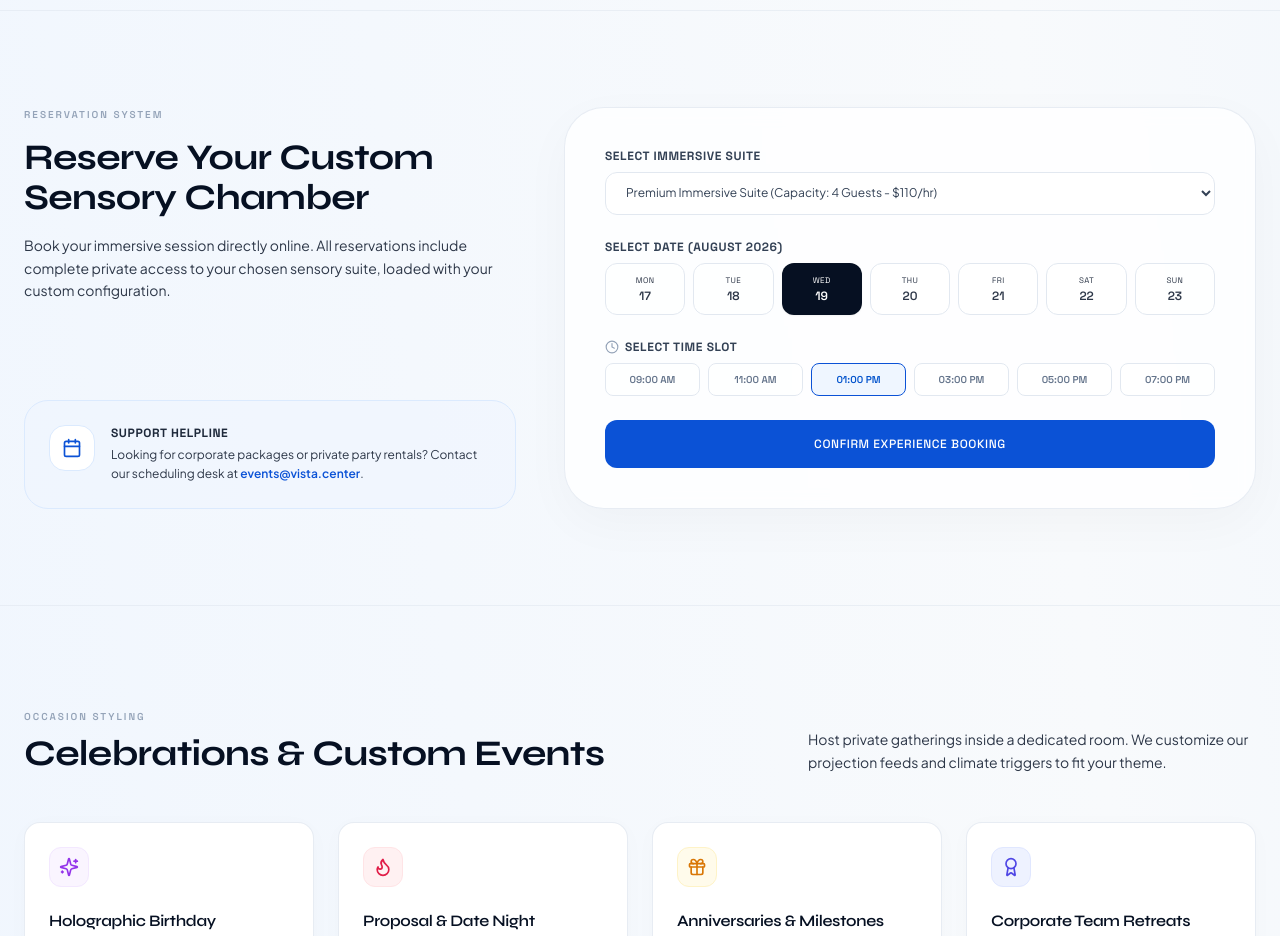
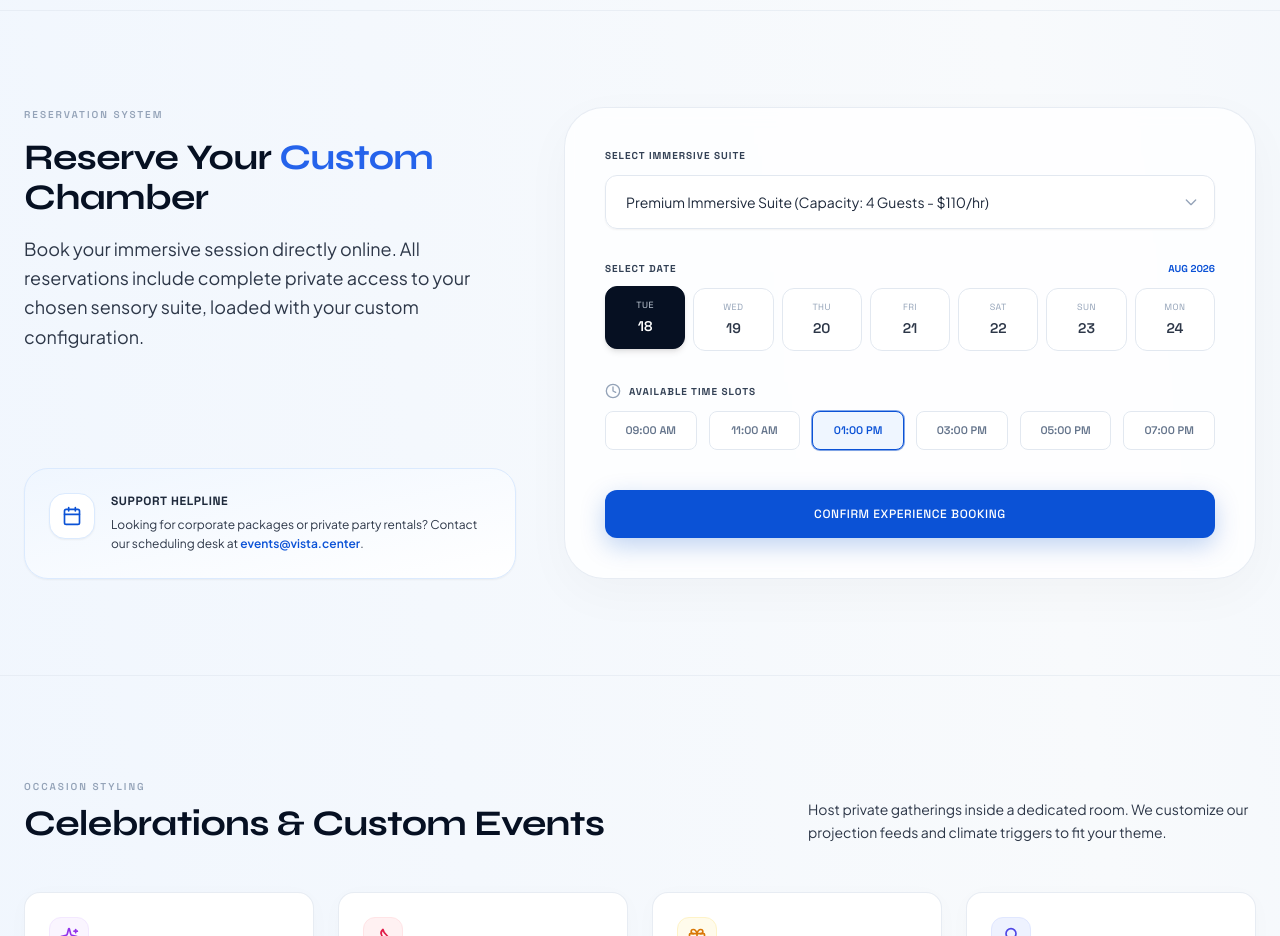
Before and after one commit to Mausam465/Acdyon_Technologies, a React (Vite) app: page / in a window 1280 px wide. Shown: the part 8080-9016 px from the top of the page. Built offline with nearby package versions, Linux system fonts and the light colour scheme.

Commit message:
build experience booking interface

```diff
--- a/src/sections/BookingSection.jsx
+++ b/src/sections/BookingSection.jsx
@@ -1,20 +1,35 @@
 import React, { useState } from 'react'
-import { Calendar as CalendarIcon, Clock, CheckCircle } from 'lucide-react'
+import { Calendar as CalendarIcon, Clock, CheckCircle, Info } from 'lucide-react'
 
-const slots = ['09:00 AM', '11:00 AM', '01:00 PM', '03:00 PM', '05:00 PM', '07:00 PM']
-const dates = [
-  { day: 'Mon', num: 17, active: true },
-  { day: 'Tue', num: 18, active: true },
-  { day: 'Wed', num: 19, active: true },
-  { day: 'Thu', num: 20, active: true },
-  { day: 'Fri', num: 21, active: true },
-  { day: 'Sat', num: 22, active: true },
-  { day: 'Sun', num: 23, active: true }
-]
+// Generate next 7 days dynamically
+const getNext7Days = () => {
+  const dates = [];
+  const today = new Date();
+  const days = ['Sun', 'Mon', 'Tue', 'Wed', 'Thu', 'Fri', 'Sat'];
+  const months = ['Jan', 'Feb', 'Mar', 'Apr', 'May', 'Jun', 'Jul', 'Aug', 'Sep', 'Oct', 'Nov', 'Dec'];
+
+  for (let i = 0; i < 7; i++) {
+    const nextDate = new Date(today);
+    nextDate.setDate(today.getDate() + i);
+    dates.push({
+      dateObj: nextDate,
+      day: days[nextDate.getDay()],
+      num: nextDate.getDate(),
+      month: months[nextDate.getMonth()],
+      year: nextDate.getFullYear(),
+      fullStr: nextDate.toDateString()
+    });
+  }
+  return dates;
+};
+
+const next7Days = getNext7Days();
+const currentMonthYear = `${next7Days[0].month} ${next7Days[0].year}`;
+const slots = ['09:00 AM', '11:00 AM', '01:00 PM', '03:00 PM', '05:00 PM', '07:00 PM'];
 
 function BookingSection() {
   const [suite, setSuite] = useState('Premium Immersive Suite')
-  const [selectedDate, setSelectedDate] = useState(19)
+  const [selectedDateStr, setSelectedDateStr] = useState(next7Days[0].fullStr)
   const [selectedSlot, setSelectedSlot] = useState('01:00 PM')
   const [booked, setBooked] = useState(false)
 
@@ -22,6 +37,8 @@ function BookingSection() {
     e.preventDefault()
     setBooked(true)
   }
+
+  const selectedDateObj = next7Days.find(d => d.fullStr === selectedDateStr);
 
   return (
     <section id="booking" className="w-full py-24 px-6 max-w-7xl mx-auto border-b border-slate-200/60">
@@ -34,23 +51,23 @@ function BookingSection() {
               Reservation System
             </span>
             <h2 className="text-3xl md:text-4xl font-display font-bold text-[#061022]">
-              Reserve Your Custom Sensory Chamber
+              Reserve Your <span className="text-blue-600">Custom</span> Chamber
             </h2>
-            <p className="text-slate-600 text-sm font-sans leading-relaxed">
+            <p className="text-slate-600 text-lg font-sans leading-relaxed">
               Book your immersive session directly online. All reservations include complete private access to your chosen sensory suite, loaded with your custom configuration.
             </p>
           </div>
 
-          <div className="p-6 rounded-3xl border border-blue-100 bg-blue-50/50 flex items-start gap-4">
-            <div className="p-3 rounded-2xl bg-white text-vista-blue border border-blue-100">
+          <div className="p-6 rounded-3xl border border-blue-100 bg-gradient-to-br from-blue-50/80 to-white flex items-start gap-4 shadow-sm">
+            <div className="p-3 rounded-2xl bg-white text-vista-blue border border-blue-100 shadow-sm">
               <CalendarIcon className="w-5 h-5" />
             </div>
             <div>
               <h4 className="text-xs font-technical uppercase font-bold text-slate-800 tracking-wider">
                 Support Helpline
               </h4>
-              <p className="text-xs text-slate-600 font-sans mt-1 leading-relaxed">
-                Looking for corporate packages or private party rentals? Contact our scheduling desk at <span className="font-semibold text-vista-blue">events@vista.center</span>.
+              <p className="text-xs text-slate-600 font-sans mt-1.5 leading-relaxed">
+                Looking for corporate packages or private party rentals? Contact our scheduling desk at <span className="font-semibold text-vista-blue cursor-pointer hover:underline">events@vista.center</span>.
               </p>
             </div>
           </div>
@@ -60,64 +77,74 @@ function BookingSection() {
         <div className="w-full lg:w-7/12 p-8 md:p-10 rounded-[2.5rem] border border-slate-200/80 bg-white/80 backdrop-blur shadow-[0_15px_50px_rgba(0,0,0,0.03)] flex flex-col justify-center relative overflow-hidden">
 
           {!booked ? (
-            <form onSubmit={handleSubmit} className="space-y-6">
+            <form onSubmit={handleSubmit} className="space-y-8">
 
               {/* Select Suite */}
-              <div className="space-y-2">
-                <label className="text-xs font-technical uppercase font-bold text-slate-700 tracking-wider block">
+              <div className="space-y-3">
+                <label className="text-[10px] font-technical uppercase tracking-widest font-bold text-slate-700 block">
                   Select Immersive Suite
                 </label>
+                <div className="relative">
                   <select
                     value={suite}
                     onChange={(e) => setSuite(e.target.value)}
-                  className="w-full px-4 py-3 text-xs rounded-xl border border-slate-200 bg-white/70 focus:outline-none focus:border-vista-blue transition-all font-sans text-slate-700 cursor-pointer"
+                    className="w-full px-5 py-4 text-sm rounded-xl border border-slate-200 bg-white/90 focus:outline-none focus:border-vista-blue focus:ring-4 focus:ring-vista-blue/10 transition-all font-sans text-slate-800 cursor-pointer shadow-sm appearance-none"
                   >
                     <option value="Solo Escape Suite">Solo Escape Suite (Capacity: 1 Guest - $75/hr)</option>
                     <option value="Premium Immersive Suite">Premium Immersive Suite (Capacity: 4 Guests - $110/hr)</option>
                     <option value="VISTA Duo Sanctuary">VISTA Duo Sanctuary (Capacity: 2 Guests - $95/hr)</option>
                   </select>
+                  <div className="absolute inset-y-0 right-4 flex items-center pointer-events-none">
+                    <svg className="w-4 h-4 text-slate-400" fill="none" stroke="currentColor" viewBox="0 0 24 24"><path strokeLinecap="round" strokeLinejoin="round" strokeWidth="2" d="M19 9l-7 7-7-7"></path></svg>
+                  </div>
+                </div>
               </div>
 
               {/* Select Date */}
-              <div className="space-y-2">
-                <label className="text-xs font-technical uppercase font-bold text-slate-700 tracking-wider block">
-                  Select Date (August 2026)
+              <div className="space-y-3">
+                <div className="flex items-center justify-between">
+                  <label className="text-[10px] font-technical uppercase tracking-widest font-bold text-slate-700 block">
+                    Select Date
                   </label>
+                  <span className="text-[10px] font-technical uppercase text-vista-blue font-bold">{currentMonthYear}</span>
+                </div>
                 <div className="grid grid-cols-7 gap-2">
-                  {dates.map((d) => (
+                  {next7Days.map((d) => (
                     <button
-                      key={d.num}
+                      key={d.fullStr}
                       type="button"
-                      onClick={() => setSelectedDate(d.num)}
-                      className={`py-2.5 rounded-xl border text-center flex flex-col items-center justify-center transition-all duration-300 ${
-                        selectedDate === d.num
-                          ? 'bg-[#061022] text-white border-transparent shadow-sm'
-                          : 'border-slate-200 bg-white/50 text-slate-600 hover:bg-white hover:border-slate-300'
+                      onClick={() => setSelectedDateStr(d.fullStr)}
+                      className={`py-3 rounded-xl border text-center flex flex-col items-center justify-center transition-all duration-300 ${
+                        selectedDateStr === d.fullStr
+                          ? 'bg-[#061022] text-white border-[#061022] shadow-md transform -translate-y-0.5'
+                          : 'border-slate-200 bg-white/60 text-slate-600 hover:bg-white hover:border-slate-300 hover:shadow-sm'
                       }`}
                     >
-                      <span className="text-[8px] font-technical uppercase tracking-wider block">{d.day}</span>
-                      <span className="text-xs font-semibold font-technical mt-0.5">{d.num}</span>
+                      <span className={`text-[9px] font-technical uppercase tracking-wider block ${selectedDateStr === d.fullStr ? 'text-slate-300' : 'text-slate-400'}`}>
+                        {d.day}
+                      </span>
+                      <span className="text-sm font-semibold font-technical mt-1">{d.num}</span>
                     </button>
                   ))}
                 </div>
               </div>
 
               {/* Select Time Slot */}
-              <div className="space-y-2">
-                <label className="text-xs font-technical uppercase font-bold text-slate-700 tracking-wider block flex items-center gap-1.5">
-                  <Clock className="w-3.5 h-3.5 text-slate-400" />
-                  Select Time Slot
+              <div className="space-y-3">
+                <label className="text-[10px] font-technical uppercase tracking-widest font-bold text-slate-700 flex items-center gap-2">
+                  <Clock className="w-4 h-4 text-slate-400" />
+                  Available Time Slots
                 </label>
-                <div className="grid grid-cols-3 sm:grid-cols-6 gap-2">
+                <div className="grid grid-cols-3 sm:grid-cols-6 gap-3">
                   {slots.map((slot) => (
                     <button
                       key={slot}
                       type="button"
                       onClick={() => setSelectedSlot(slot)}
-                      className={`py-2 rounded-lg border text-center text-[10px] font-technical font-semibold transition-all duration-300 ${
+                      className={`py-2.5 rounded-lg border text-center text-[11px] font-technical font-semibold transition-all duration-300 ${
                         selectedSlot === slot
-                          ? 'border-vista-blue bg-blue-50 text-[#0052CC]'
-                          : 'border-slate-200 bg-white/50 text-slate-500 hover:bg-white hover:border-slate-300'
+                          ? 'border-vista-blue bg-blue-50 text-vista-blue shadow-sm ring-1 ring-vista-blue/50'
+                          : 'border-slate-200 bg-white/60 text-slate-500 hover:bg-white hover:border-slate-300 hover:shadow-sm'
                       }`}
                     >
                       {slot}
@@ -127,30 +154,42 @@ function BookingSection() {
               </div>
 
               {/* Submit Reservation */}
+              <div className="pt-2">
                 <button
                   type="submit"
-                className="btn-premium w-full text-center py-4 rounded-xl text-xs uppercase tracking-widest font-semibold text-white bg-vista-blue hover:bg-vista-blueDark hover:shadow-[0_4px_20px_rgba(0,82,204,0.2)] transition-all duration-300 block"
+                  className="btn-premium w-full flex items-center justify-center gap-2 py-4 rounded-xl text-xs uppercase tracking-widest font-semibold text-white bg-vista-blue hover:bg-vista-blueDark shadow-[0_8px_25px_rgba(0,82,204,0.25)] hover:shadow-[0_12px_35px_rgba(0,82,204,0.35)] transition-all duration-300"
                 >
                   Confirm Experience Booking
                 </button>
+              </div>
             </form>
           ) : (
-            <div className="text-center py-10 space-y-4 animate-in fade-in zoom-in duration-300">
-              <div className="w-16 h-16 bg-emerald-50 border border-emerald-100 rounded-full flex items-center justify-center mx-auto text-emerald-600">
-                <CheckCircle className="w-8 h-8" />
+            <div className="text-center py-12 space-y-5 animate-in fade-in zoom-in duration-500">
+              <div className="w-20 h-20 bg-emerald-50 border-2 border-emerald-100 rounded-full flex items-center justify-center mx-auto text-emerald-500 shadow-sm">
+                <CheckCircle className="w-10 h-10" />
               </div>
-              <h3 className="font-display font-bold text-xl text-[#061022]">
+              <div>
+                <h3 className="font-display font-bold text-2xl text-[#061022] mb-2">
                   Sensory Chamber Booked!
                 </h3>
-              <p className="text-xs text-slate-600 font-sans max-w-sm mx-auto leading-relaxed">
-                Your reservation for the <span className="font-semibold">{suite}</span> on <span className="font-semibold">August {selectedDate}</span> at <span className="font-semibold">{selectedSlot}</span> has been confirmed. A digital wristband pass has been sent to your email.
+                <p className="text-sm text-slate-600 font-sans max-w-sm mx-auto leading-relaxed">
+                  Your reservation for the <span className="font-bold text-slate-800">{suite}</span> on <span className="font-bold text-slate-800">{selectedDateObj?.month} {selectedDateObj?.num}</span> at <span className="font-bold text-slate-800">{selectedSlot}</span> has been confirmed.
                 </p>
+              </div>
+              <div className="p-4 bg-slate-50 rounded-2xl border border-slate-100 inline-block mt-4 text-left">
+                <p className="text-xs text-slate-500 font-sans flex items-start gap-2">
+                  <Info className="w-4 h-4 text-vista-blue shrink-0 mt-0.5" />
+                  <span>A digital wristband pass has been sent to your email. Please arrive 15 minutes before your scheduled start time.</span>
+                </p>
+              </div>
+              <div className="pt-6">
                 <button
                   onClick={() => setBooked(false)}
-                className="btn-premium inline-flex items-center gap-1.5 px-6 py-2.5 border border-slate-200 bg-white hover:bg-slate-50 text-slate-700 rounded-xl text-[10px] uppercase tracking-widest font-semibold transition-all shadow-sm"
+                  className="inline-flex items-center gap-1.5 px-6 py-3 border border-slate-200 bg-white hover:bg-slate-50 text-slate-700 rounded-xl text-[10px] uppercase tracking-widest font-bold transition-all shadow-sm hover:shadow"
                 >
                   Book Another Slot
                 </button>
+              </div>
             </div>
           )}
         </div>
```
Lines whose indentation alone changed are shown as unchanged.
